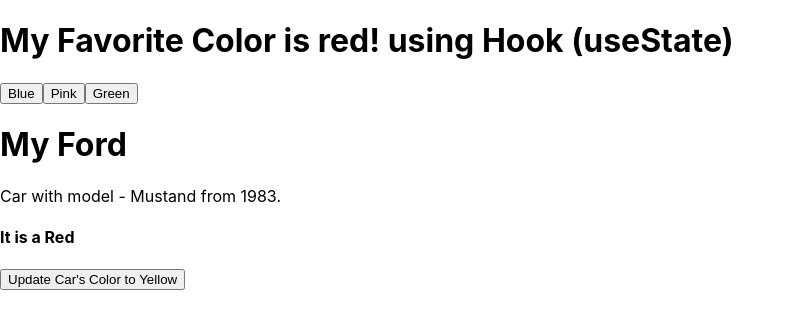
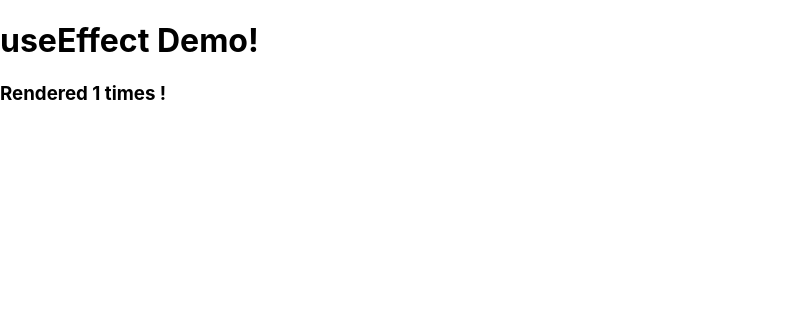
Before and after one commit to vijayktech/my-react-app, a React (Create React App) app: page / in a window 1280 px wide. Shown: the top 328 px of the page, without its empty margins (0-794 px from the left). Built offline with nearby package versions, Linux system fonts and the light colour scheme.

Commit message:
useEffect demos

```diff
--- a/src/App.js
+++ b/src/App.js
@@ -1,4 +1,4 @@
-import logo from './logo.svg';
+// import logo from './logo.svg';
 import './App.css';
 // import Cars from './Cars';
 // import Complifecycle from './comp-life-cycle-demo';
@@ -7,13 +7,16 @@ import './App.css';
 // import GoalConditionals from './Conditionals/condi-if-ternary-demo';
 // import FootballTeams from './Conditionals/logincal-operator-demo';
 // import GarageDemo from './Lists/lists-demo';
-import FavoriteColor from './Hooks/hook-state-demo';
+// import FavoriteColor from './Hooks/hook-state-demo';
+// import Timer from './Hooks/useEffect-demo';
+import TimerCleanUp from './Hooks/useEffect-cleanup-demo';
 
 function App() {
 
-  return (
-    <FavoriteColor></FavoriteColor>
-  );
+   return(
+      <TimerCleanUp />
+      );
+
 }
 
 
--- /dev/null
+++ b/src/Hooks/useEffect-cleanup-demo.js
@@ -0,0 +1,25 @@
+import React, {useState, useEffect} from "react";
+
+function TimerCleanUp(){
+    const [count, setCount] = useState(0);
+
+    // Clean up Timer after render once using clearTimeout() at end of useEffect()
+    // second paramter empty array [], so render once
+    useEffect(() => {
+       let timer = setTimeout( ()=> {
+            setCount((count) => count + 1);
+        }, 1000);
+
+        return ()=> clearTimeout(timer)
+      }, []);
+
+      return (
+        <>
+        <h1> useEffect Demo! </h1>
+        <h3> Rendered { count} times !</h3>
+        </>
+      );
+
+}
+
+export default TimerCleanUp;
--- /dev/null
+++ b/src/Hooks/useEffect-demo.js
@@ -0,0 +1,34 @@
+import React, {useState, useEffect} from "react";
+
+function Timer(){
+    const [count, setCount] = useState(0);
+    const [calculation, setCalculation] = useState(0);
+
+    // if not pass seond parameter then it continues increase
+    // second paramter empty array [], so render once
+
+    // useEffect(() => {
+    //     setTimeout( ()=> {
+    //         setCount((count) => count + 1);
+    //     }, 1000);
+    //   }, [count]);
+
+      // second paramter pass count in array i.e [count]
+      //  then it will render the componet if update the count value
+      useEffect( ()=> {
+          setCalculation(() => count * 2);
+        }
+        , [count]);
+
+      return (
+        <>
+        <h1> useEffect Demo! </h1>
+        <h3> Rendered { count} times !</h3>
+        <button type="button" onClick={() => setCount((c) => c+1) }> + </button>
+        <h3> calculation is { calculation} </h3>
+        </>
+      );
+
+}
+
+export default Timer;
```
